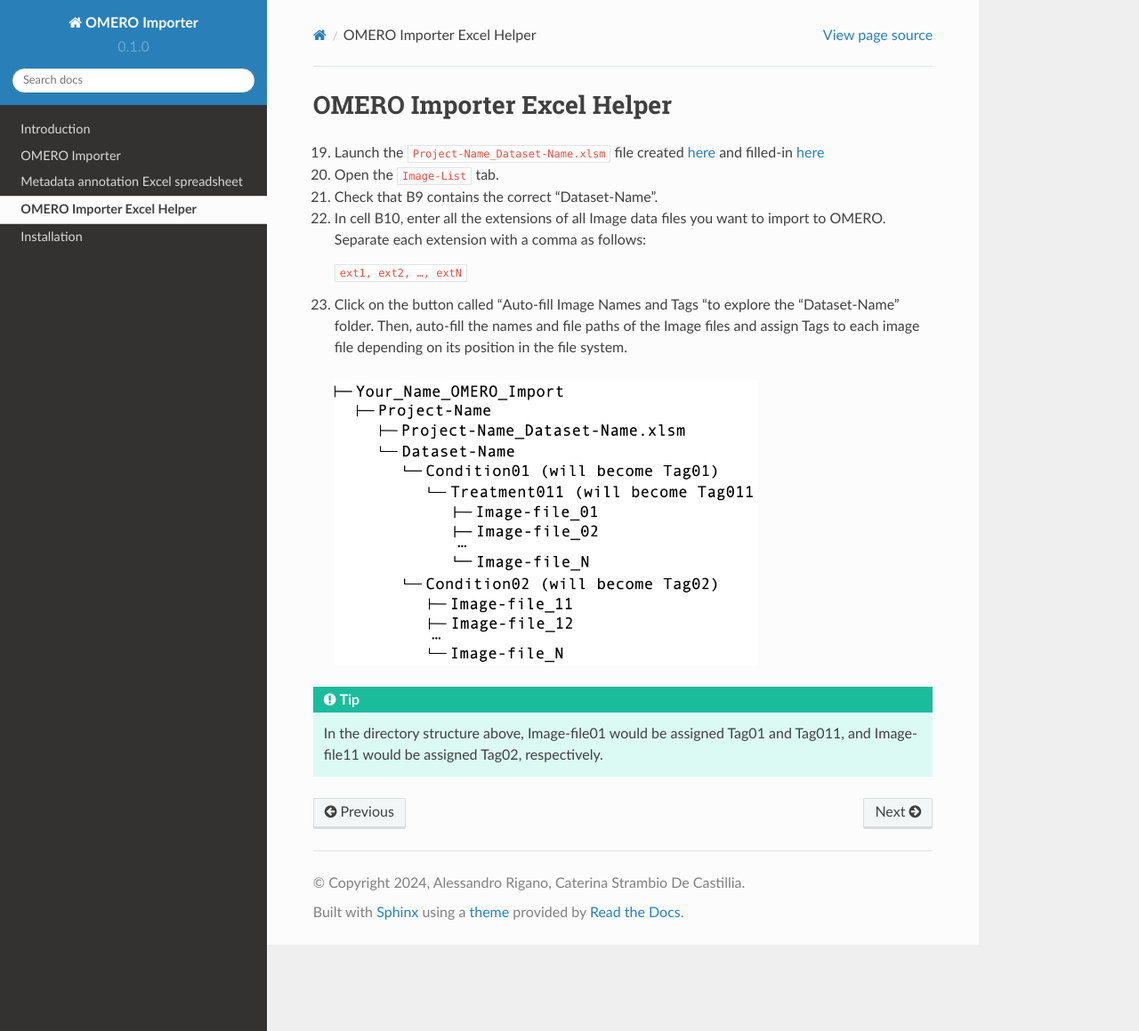
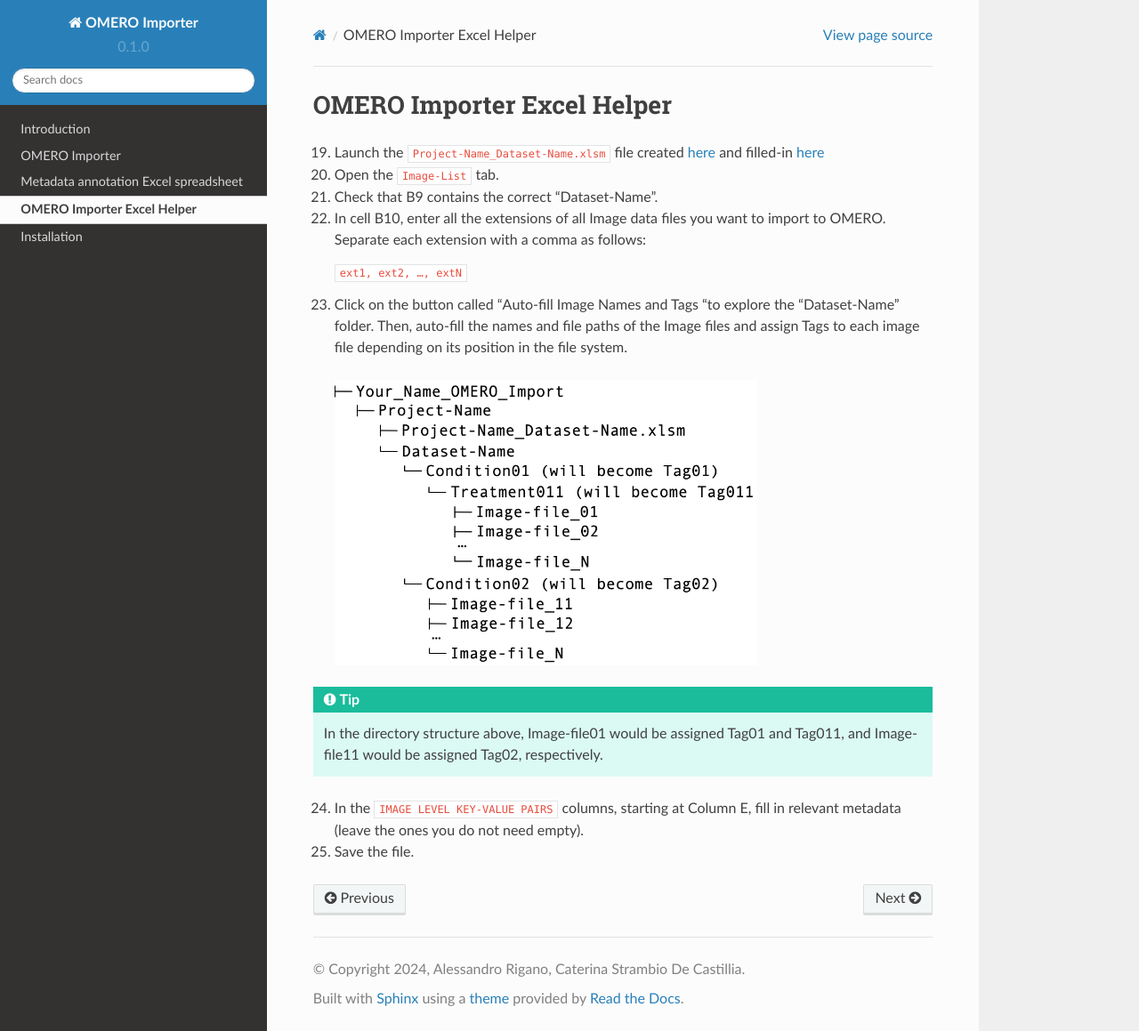
Before and after one commit to WU-BIMAC/OmeroImporterPy-docs, a Sphinx documentation site: the page built from docs/source/usage3.rst, in a window 1280 px wide and 1159 px high. Shown: the whole window at 89% size. Built offline with Sphinx 7.4.7 and the Read the Docs theme 2.0.0, drawn with Linux system fonts in a browser that asks for light colours.

Commit message:
Update usage3.rst

```diff
--- a/docs/source/usage3.rst
+++ b/docs/source/usage3.rst
@@ -17,3 +17,6 @@
 .. Tip::
 
    In the directory structure above, Image-file01 would be assigned Tag01 and Tag011, and Image-file11 would be assigned Tag02, respectively.
+
+24.	In the ``IMAGE LEVEL KEY-VALUE PAIRS`` columns, starting at Column E, fill in relevant metadata (leave the ones you do not need empty).
+25.	Save the file.
```
